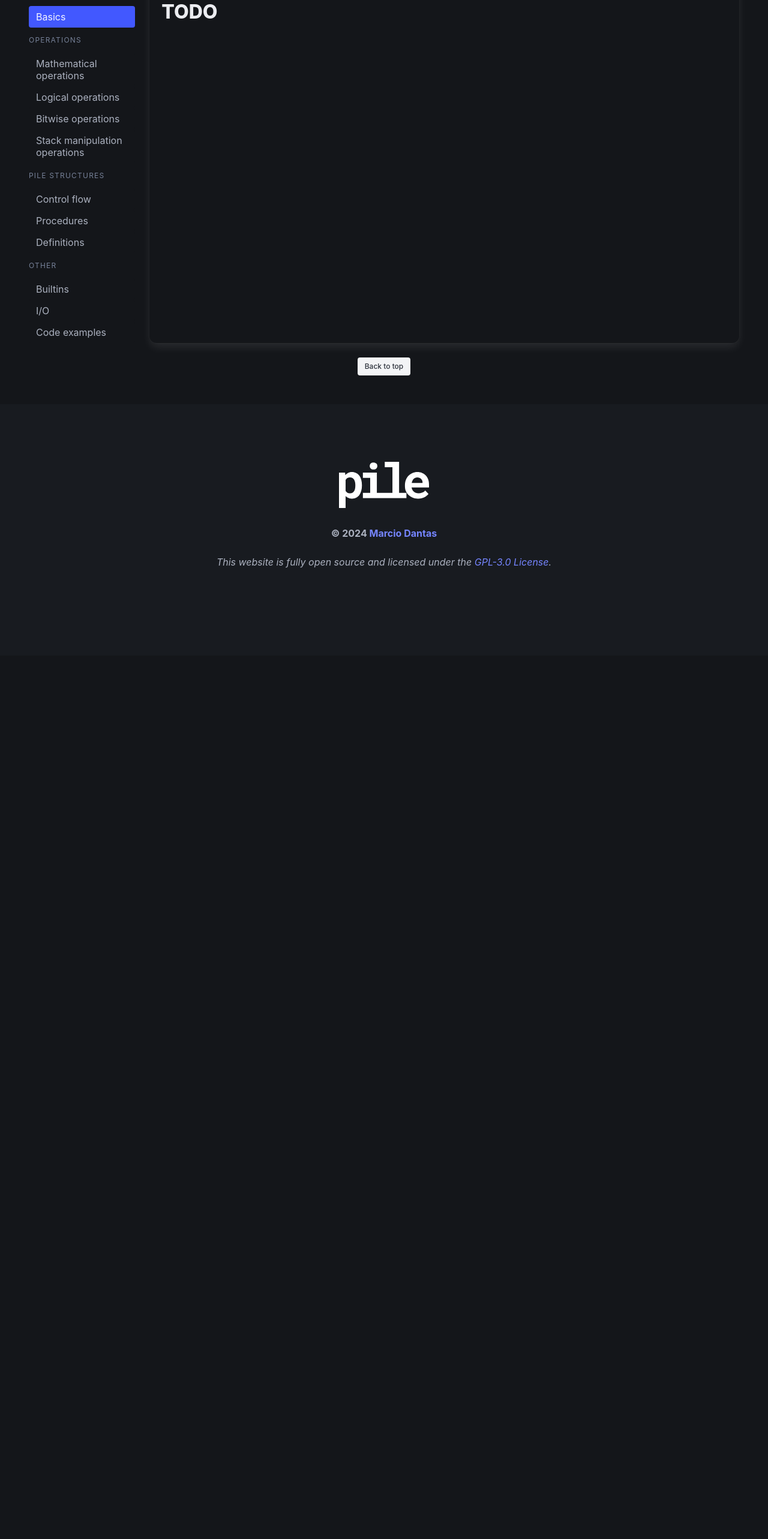
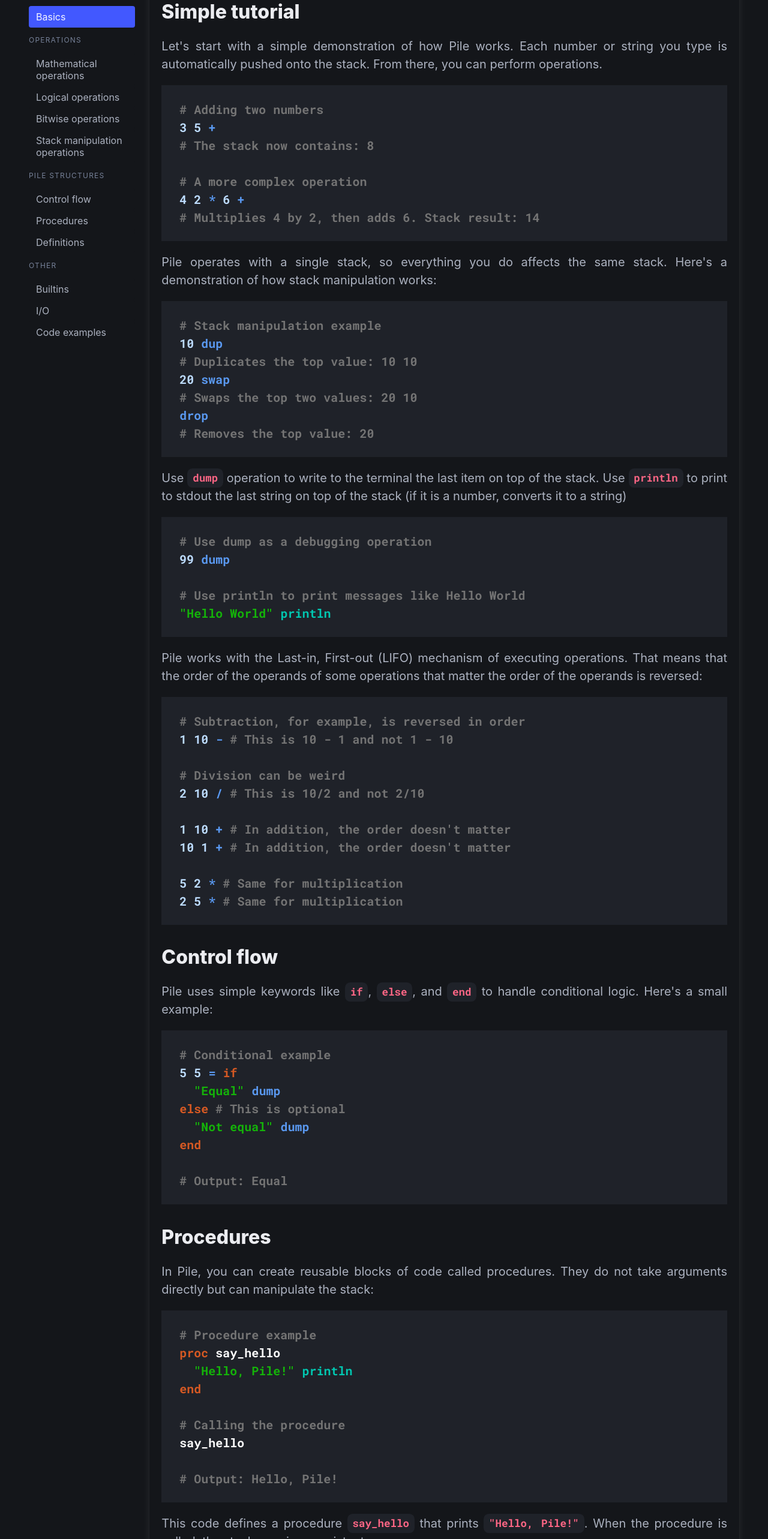
Before and after one commit to marc-dantas/pile-online, a Next.js app: page /docs/basics in a window 1280 px wide. Shown: the part 234-2800 px from the top of the page at 60% size. Before the commit the page ends 1327 px from the top, so only its background shows below. Built offline with nearby package versions, Linux system fonts and the light colour scheme.

Commit message:
basics page addition

```diff
--- a/src/app/docs/basics/page.tsx
+++ b/src/app/docs/basics/page.tsx
@@ -1,12 +1,100 @@
 import DocsPage from "@/components/DocsPage";
-import { Title, Subtitle, Title2 } from "@/components/Docs";
+import { Title, Subtitle, P, Title2, Highlighted } from "@/components/Docs";
+import Code from "@/components/Code";
+// Code highlighting components
+import { C, Kw, Op, S, N, B } from "@/components/Code";
 
 export default function Docs() {
     return (
         <DocsPage>
             <Title>Basics</Title>
             <Subtitle>This topic is meant to demonstrate the basics</Subtitle>
-            <Title2>TODO</Title2>
+            <Title2>Simple tutorial</Title2>
+            <P>
+                Let's start with a simple demonstration of how Pile works. Each number or string
+                you type is automatically pushed onto the stack. From there, you can perform operations.
+            </P>
+            <Code>
+                <C x="# Adding two numbers" /><br />
+                <N x="3" /> <N x="5" /> <Op x="+" /><br />
+                <C x="# The stack now contains: 8" /><br />
+                <br />
+                <C x="# A more complex operation" /><br />
+                <N x="4" /> <N x="2" /> <Op x="*" /> <N x="6" /> <Op x="+" /><br />
+                <C x="# Multiplies 4 by 2, then adds 6. Stack result: 14" /><br />
+            </Code>
+            <P>
+                Pile operates with a single stack, so everything you do affects the same stack.
+                Here's a demonstration of how stack manipulation works:
+            </P>
+            <Code>
+                <C x="# Stack manipulation example" /><br />
+                <N x="10" /> <Op x="dup" /><br />
+                <C x="# Duplicates the top value: 10 10" /><br />
+                <N x="20" /> <Op x="swap" /><br />
+                <C x="# Swaps the top two values: 20 10" /><br />
+                <Op x="drop" /><br />
+                <C x="# Removes the top value: 20" /><br />
+            </Code>
+            <P>Use <code>dump</code> operation to write to the terminal the last item on top of the stack. Use <code>println</code> to print to stdout the last string on top of the stack (if it is a number, converts it to a string)</P>
+            <Code>
+                <C x="# Use dump as a debugging operation" /><br />
+                <N x="99" /> <Op x="dump" /><br />
+                <br />
+                <C x="# Use println to print messages like Hello World" /><br />
+                <S x='"Hello World"' /> <B x="println" /><br />
+            </Code>
+            <P>Pile works with the Last-in, First-out (LIFO) mechanism of executing operations. That means that the order of the operands of some operations that matter the order of the operands is reversed:</P>
+            <Code>
+                <C x="# Subtraction, for example, is reversed in order" /><br />
+                <N x="1 10" /> <Op x="-" /> <C x="# This is 10 - 1 and not 1 - 10" /><br />
+                <br />
+                <C x="# Division can be weird" /><br />
+                <N x="2 10" /> <Op x="/" /> <C x="# This is 10/2 and not 2/10" /><br />
+                <br />
+                <N x="1 10" /> <Op x="+" /> <C x="# In addition, the order doesn't matter" /><br />
+                <N x="10 1" /> <Op x="+" /> <C x="# In addition, the order doesn't matter" /><br />
+                <br />
+                <N x="5 2" /> <Op x="*" /> <C x="# Same for multiplication" /><br />
+                <N x="2 5" /> <Op x="*" /> <C x="# Same for multiplication" /><br />
+            </Code>
+
+            <Title2>Control flow</Title2>
+            <P>
+                Pile uses simple keywords like <code>if</code>, <code>else</code>, and <code>end</code> to handle conditional logic. Here's a small example:
+            </P>
+            <Code>
+                <C x="# Conditional example" /><br />
+                <N x="5" /> <N x="5" /> <Op x="=" /> <Kw x="if" /><br />
+                <S x='  "Equal"' /> <Op x="dump" /><br />
+                <Kw x="else" /> <C x="# This is optional" /><br />
+                <S x='  "Not equal"' /> <Op x="dump" /><br />
+                <Kw x="end" /><br />
+                <br />
+                <C x="# Output: Equal" /><br />
+            </Code>
+            <Title2>Procedures</Title2>
+            <P>
+                In Pile, you can create reusable blocks of code called procedures. They do not take
+                arguments directly but can manipulate the stack:
+            </P>
+            <Code>
+                <C x="# Procedure example" /><br />
+                <Kw x="proc" /> say_hello<br />
+                <S x='  "Hello, Pile!"' /> <B x="println" /><br />
+                <Kw x="end" /><br />
+                <br />
+                <C x="# Calling the procedure" /><br />
+                say_hello<br />
+                <br />
+                <C x="# Output: Hello, Pile!" /><br />
+            </Code>
+            <P>
+                This code defines a procedure <code>say_hello</code> that prints <code>"Hello, Pile!"</code>. When
+                the procedure is called, the stack remains consistent.
+            </P>
+
+            <Highlighted>Learn more about Pile in the next topics.</Highlighted>
         </DocsPage>
-    )
+    );
 }
--- a/src/app/page.tsx
+++ b/src/app/page.tsx
@@ -2,7 +2,7 @@ import Footer from "@/components/Footer";
 import HomeNav from "@/components/Nav";
 import Code from "@/components/Code";
 import Image from "next/image"
-import { Kw, Op, N } from "@/components/Code";
+import { Kw, Op, B, N } from "@/components/Code";
 
 export default function Home() {
     return (
@@ -43,7 +43,7 @@ export default function Home() {
                                                 <N x="  0 1" /><br />
                                                 <Kw x="  loop" /><br />
                                                 <Op x="    dup" /> N <Op x=">=" /> <Kw x="if" /><br />
-                                                <Op x="      dup println" /><br />
+                                                <Op x="      dup" /> <B x="println" /><br />
                                                 <Op x="      over over +" /><br />
                                                 <Kw x="    else stop end" /><br />
                                                 <Kw x="  end" /><br />
--- a/src/app/style.css
+++ b/src/app/style.css
@@ -36,3 +36,7 @@
 .c {
     color: #747474;
 }
+
+.b {
+    color: #00c8b1;
+}
--- a/src/components/Code.tsx
+++ b/src/components/Code.tsx
@@ -25,3 +25,7 @@ export function S({ x }: { x: string }) {
 export function C({ x }: { x: string }) {
     return <span className="c">{x}</span>
 }
+
+export function B({ x }: { x: string }) {
+    return <span className="b">{x}</span>
+}
```
